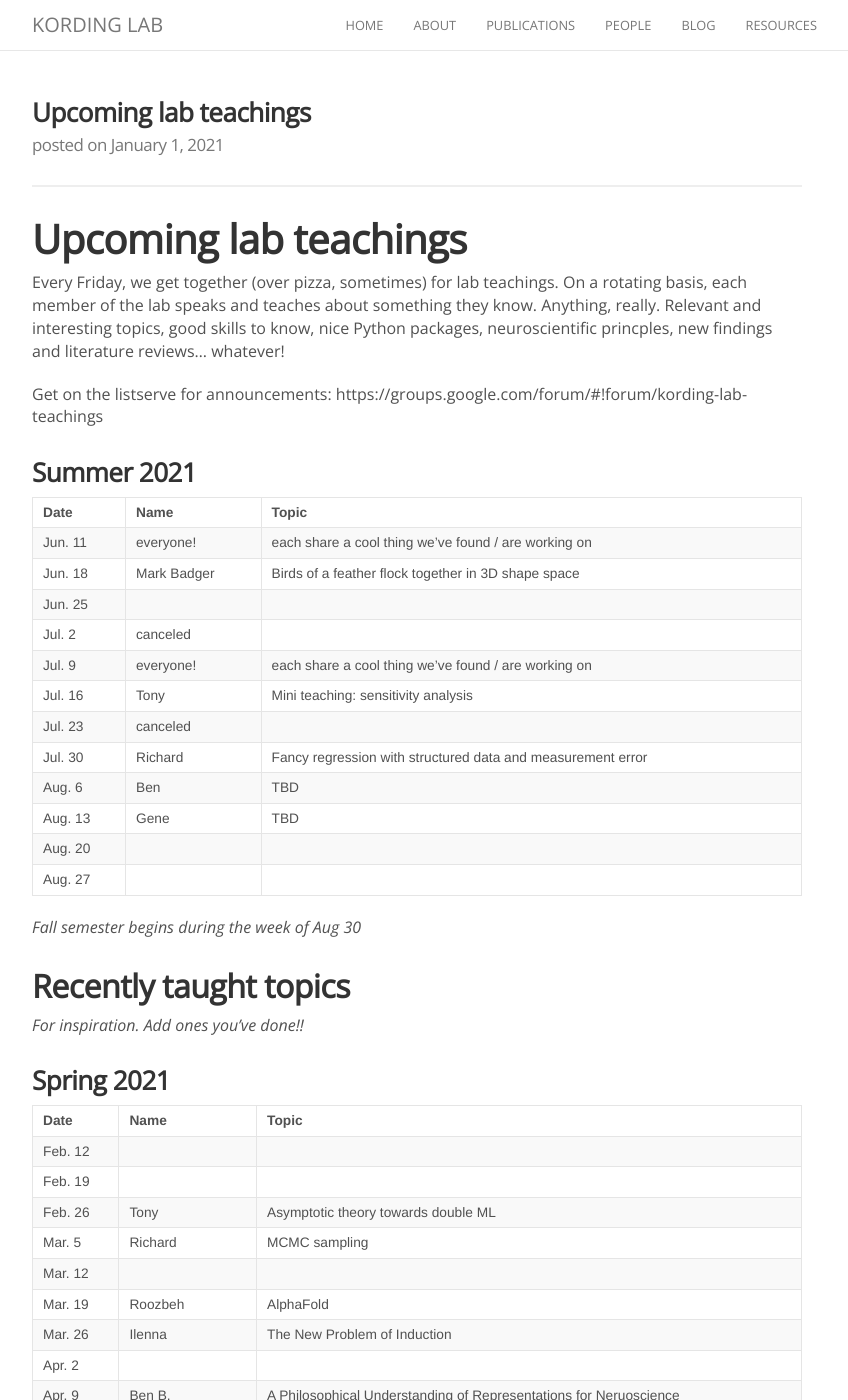
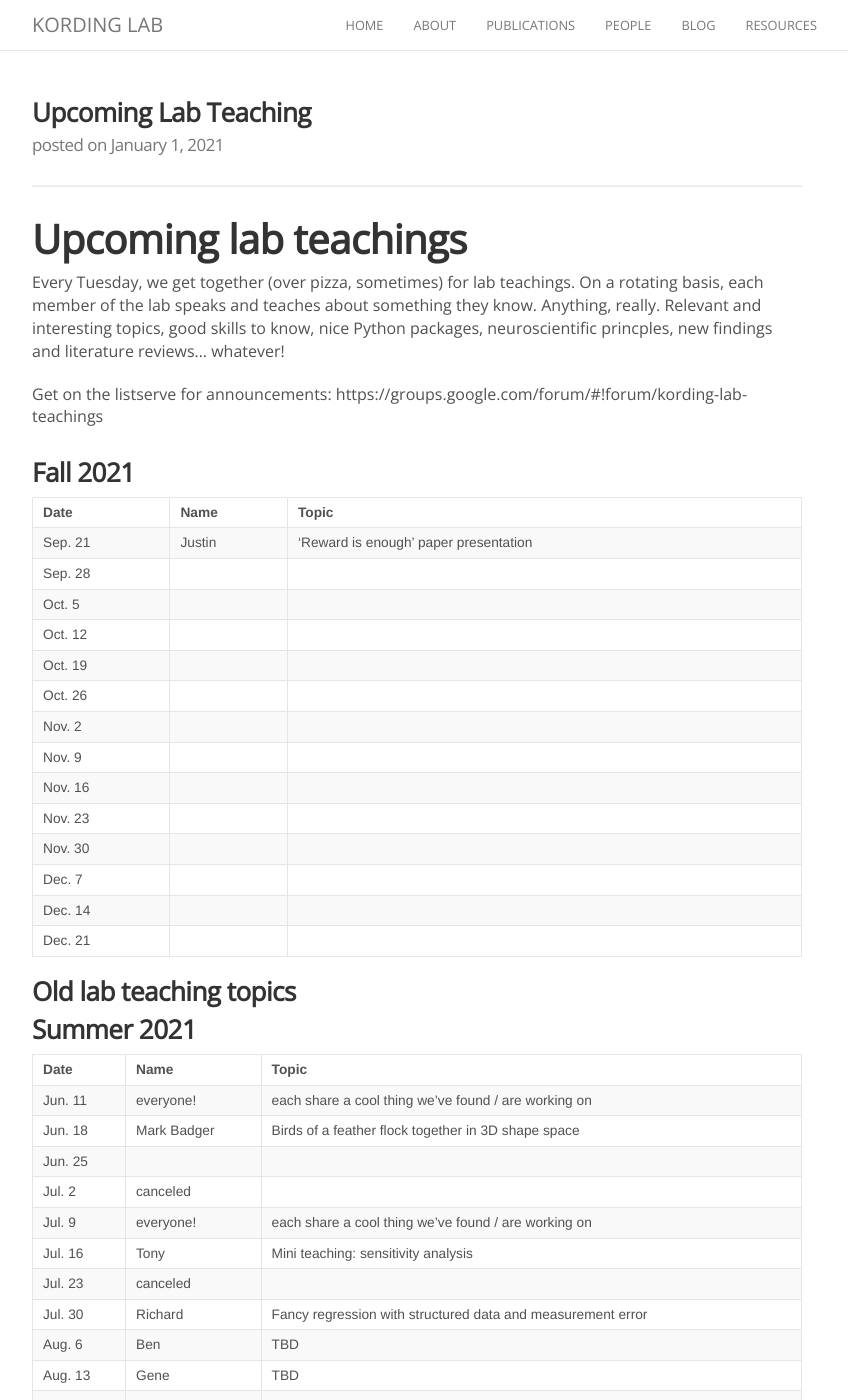
Before and after one commit to KordingLab/KordingLab.github.io, a Jekyll site: the page built from _posts/2021-01-01-upcoming-lab-teaching.md, in a window 1280 px wide and 1400 px high. Shown: the whole window, without its empty margins (223-1071 px from the left). Built offline with Jekyll 4.4.1, drawn with Linux system fonts in a browser that asks for light colours; nearby versions of some CDN libraries; comment, search, counter and statistics services are not loaded.

Commit message:
Update 2021-01-01-upcoming-lab-teaching.md

```diff
--- a/_posts/2021-01-01-upcoming-lab-teaching.md
+++ b/_posts/2021-01-01-upcoming-lab-teaching.md
@@ -1,18 +1,33 @@
----
-title: Upcoming lab teachings
-categories: students
-header-img: images/post/dino2.jpg
----
-
 
 # Upcoming lab teachings
 
-Every Friday, we get together (over pizza, sometimes) for lab teachings.
+Every Tuesday, we get together (over pizza, sometimes) for lab teachings.
 On a rotating basis, each member of the lab speaks and teaches about something they know.
 Anything, really. Relevant and interesting topics, good skills to know, nice Python packages,
 neuroscientific princples, new findings and literature reviews... whatever!
 
 Get on the listserve for announcements: https://groups.google.com/forum/#!forum/kording-lab-teachings
+
+### Fall 2021
+
+| Date | Name | Topic |
+|------|------|-------|
+| Sep. 21 | Justin | 'Reward is enough' paper presentation |
+| Sep. 28 |  |  |
+| Oct. 5 |   |  |
+| Oct. 12 |  |  |
+| Oct. 19 |   |  |
+| Oct. 26 |   |  |
+| Nov. 2 |   |  |
+| Nov. 9 |   |  |
+| Nov. 16 |   |  |
+| Nov. 23 |   |  |
+| Nov. 30 |   |  |
+| Dec. 7 |   |  |
+| Dec. 14 |   |  |
+| Dec. 21 |   |  |
+
+### Old lab teaching topics
 
 ### Summer 2021
 
@@ -32,10 +47,6 @@
 | Aug. 27 | |  |
 
 *Fall semester begins during the week of Aug 30*
-
-## Recently taught topics
-
-*For inspiration. Add ones you've done!!*
 
 ### Spring 2021
 
```
